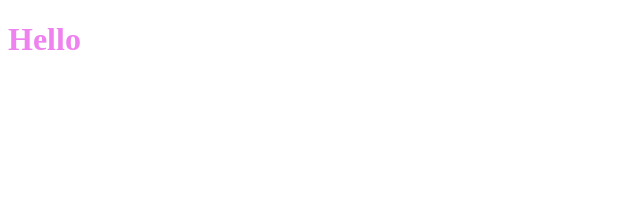
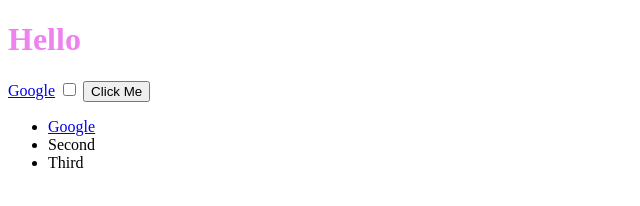
Before and after one commit to GosGko/DOM, a plain HTML site: page index.html in a window 1280 px wide. Shown: the whole page, without its empty margins (0-640 px from the left). Drawn offline with Linux system fonts and the light colour scheme.

Commit message:
Update index.html

```diff
--- a/index.html
+++ b/index.html
@@ -8,8 +8,22 @@
 </head>
 <body>
 
-    <h1>Hello</h1>
+    <h1 id = "title">Hello</h1>
+    <a href="https://www.google.com">Google</a>
+    <input type="checkbox">
 
+    <button class="btn" >Click Me</button>
+
+    <ul>
+        <li class="item"><a href="https://www.google.com">Google</a></li>
+        <li class="item">Second</li>
+        <li class="item">Third</li>
+    </ul>
+
+</body>
+
+<footer>
     <script src="index.js"></script>
-</body>
+</footer>
+
 </html>
```
